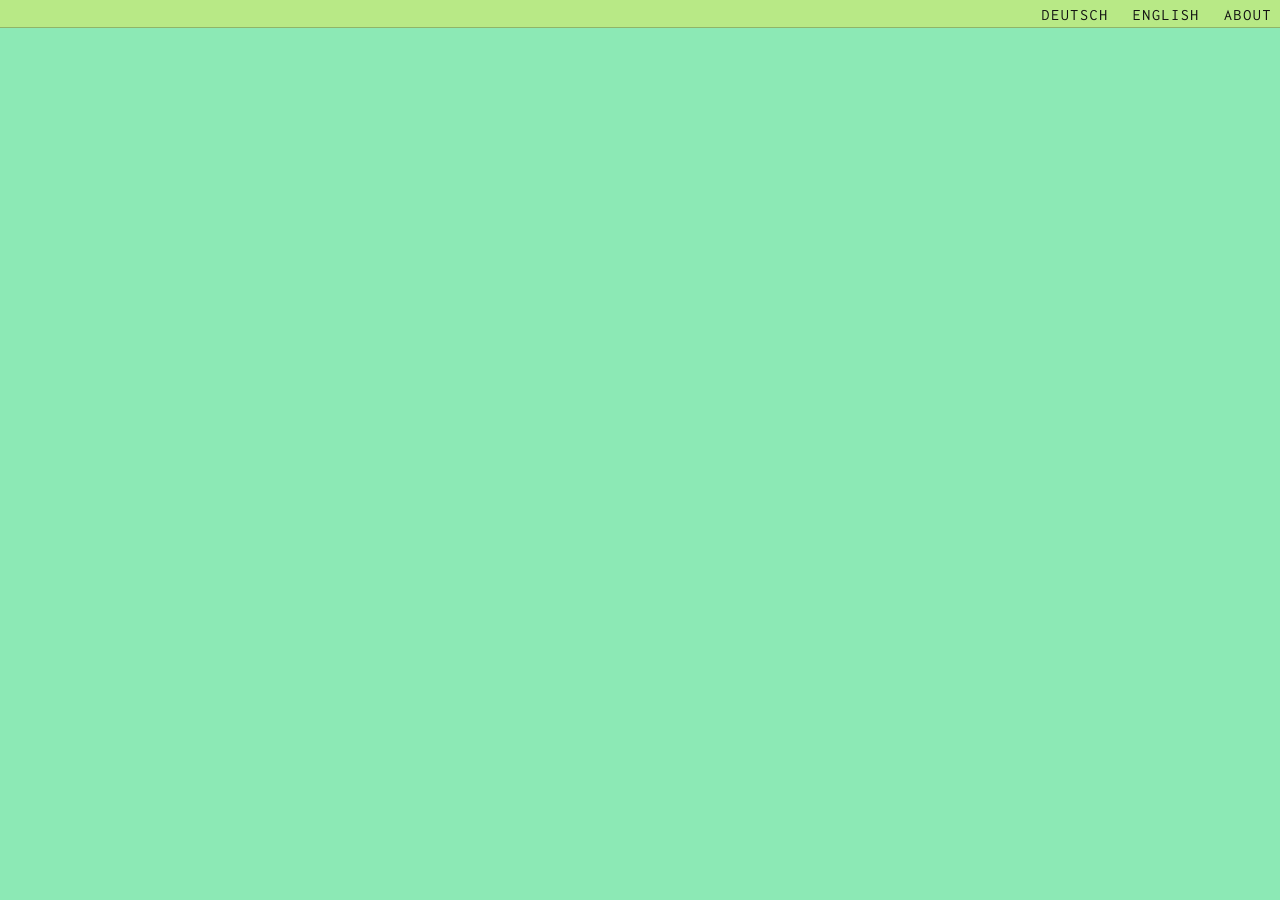
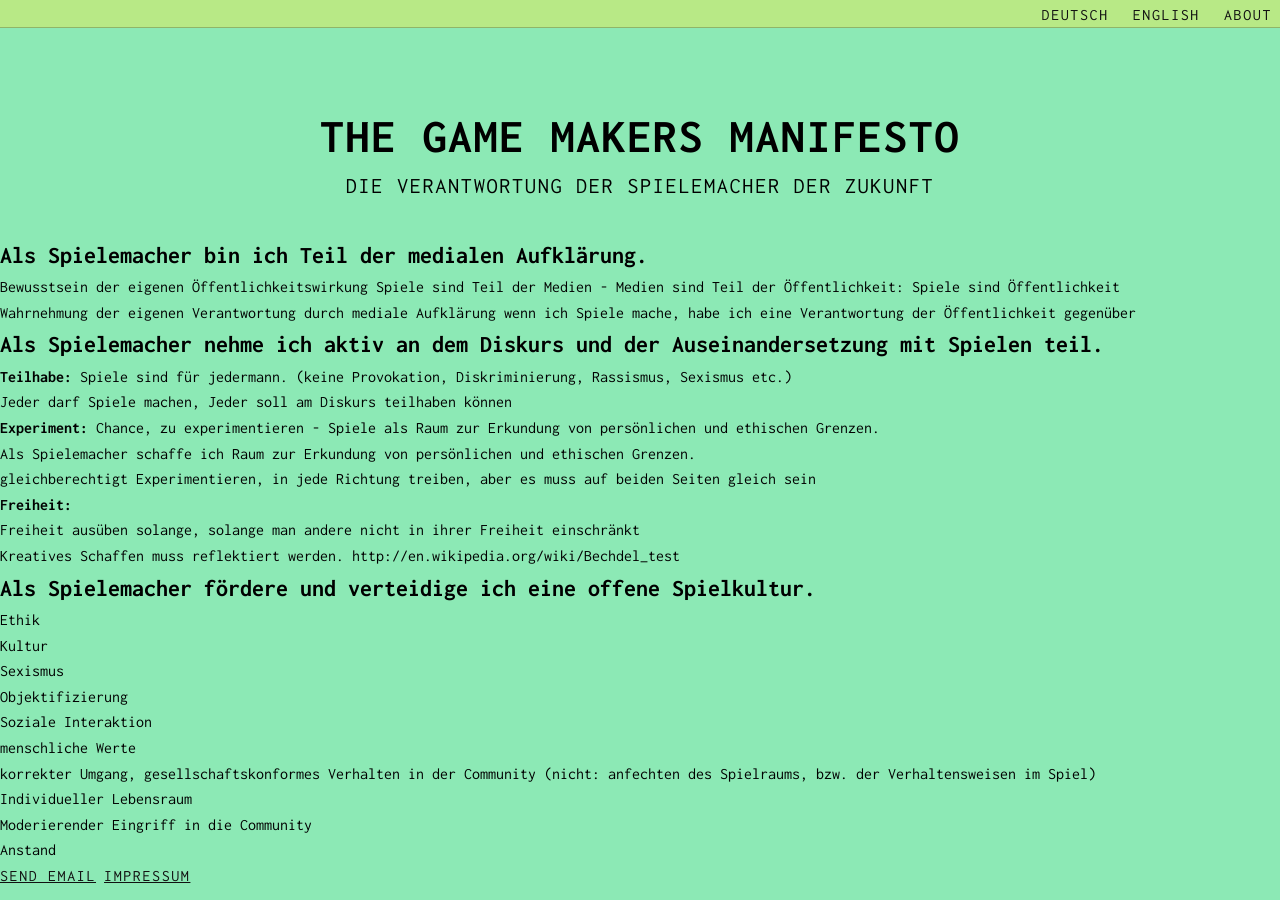
Before and after one commit to gamemakersmanifesto/gamemakersmanifesto.github.io, a Jekyll site: the page built from index.html, in a window 1280 px wide. Built offline with Jekyll 4.4.1, drawn with Linux system fonts in a browser that asks for light colours.

Commit message:
Update manifest.html

```diff
--- a/_layouts/manifest.html
+++ b/_layouts/manifest.html
@@ -1,3 +1,39 @@
 ---
 layout: default
 ---
+<div class="main content" lang="de">
+	<section>
+		<h1>The Game Makers Manifesto</h1>
+		<p>Die Verantwortung der Spielemacher der Zukunft</p>
+	</section>
+
+	<section>
+		<h2>Als Spielemacher bin ich Teil der medialen Aufklärung.</h2>
+		<p>Bewusstsein der eigenen Öffentlichkeitswirkung Spiele sind Teil der Medien - Medien sind Teil der Öffentlichkeit: Spiele sind Öffentlichkeit
+		<br>Wahrnehmung der eigenen Verantwortung durch mediale Aufklärung wenn ich Spiele mache, habe ich eine Verantwortung der Öffentlichkeit gegenüber</p>
+	</section>
+	<section>
+		<h2>Als Spielemacher nehme ich aktiv an dem Diskurs und der Auseinandersetzung mit Spielen teil.</h2>
+		<p><strong>Teilhabe:</strong> Spiele sind für jedermann. (keine Provokation, Diskriminierung, Rassismus, Sexismus etc.)
+		<br>Jeder darf Spiele machen, Jeder soll am Diskurs teilhaben können</p>
+		<p><strong>Experiment:</strong> Chance, zu experimentieren - Spiele als Raum zur Erkundung von persönlichen und ethischen Grenzen.
+		<br>Als Spielemacher schaffe ich Raum zur Erkundung von persönlichen und ethischen Grenzen.
+		<br>gleichberechtigt Experimentieren, in jede Richtung treiben, aber es muss auf beiden Seiten gleich sein</p>
+		<p><strong>Freiheit:</strong>
+		<br>Freiheit ausüben solange, solange man andere nicht in ihrer Freiheit einschränkt
+		<br>Kreatives Schaffen muss reflektiert werden. http://en.wikipedia.org/wiki/Bechdel_test</p>
+	</section>
+	<section>
+		<h2>Als Spielemacher fördere und verteidige ich eine offene Spielkultur.</h2>
+		<p>Ethik
+		<br>Kultur
+		<br>Sexismus
+		<br>Objektifizierung
+		<br>Soziale Interaktion
+		<br>menschliche Werte
+		<br>korrekter Umgang, gesellschaftskonformes Verhalten in der Community (nicht: anfechten des Spielraums, bzw. der Verhaltensweisen im Spiel)
+		<br>Individueller Lebensraum
+		<br>Moderierender Eingriff in die Community
+		<br>Anstand</p>
+	</section>
+</div>
```
